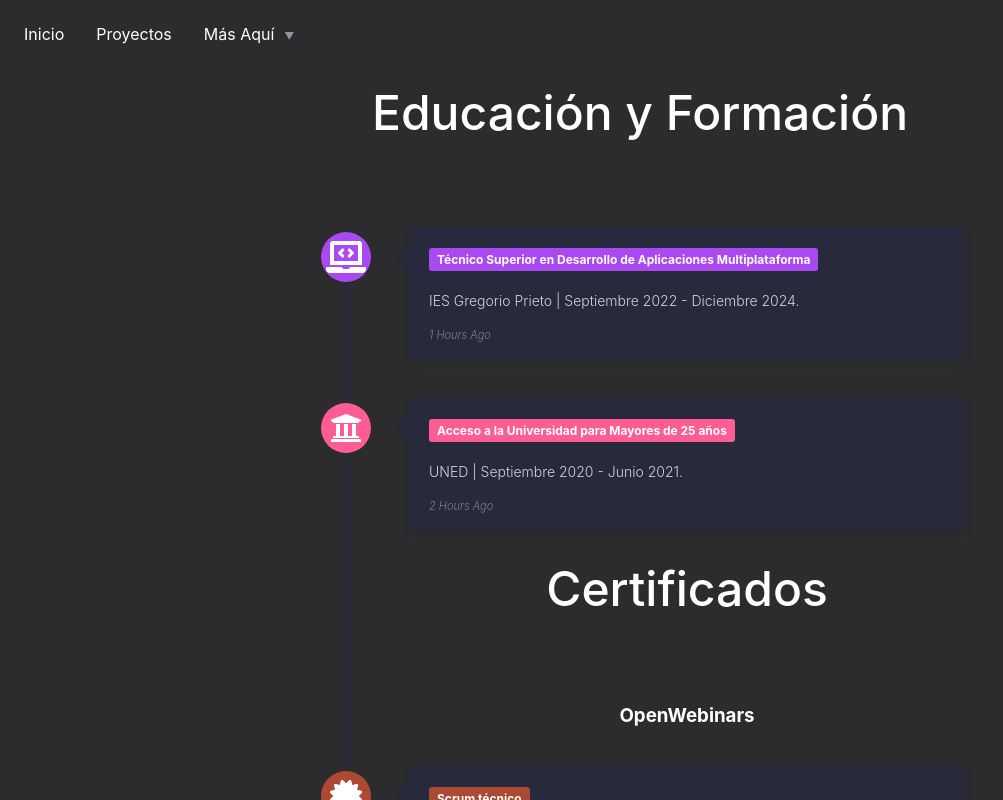
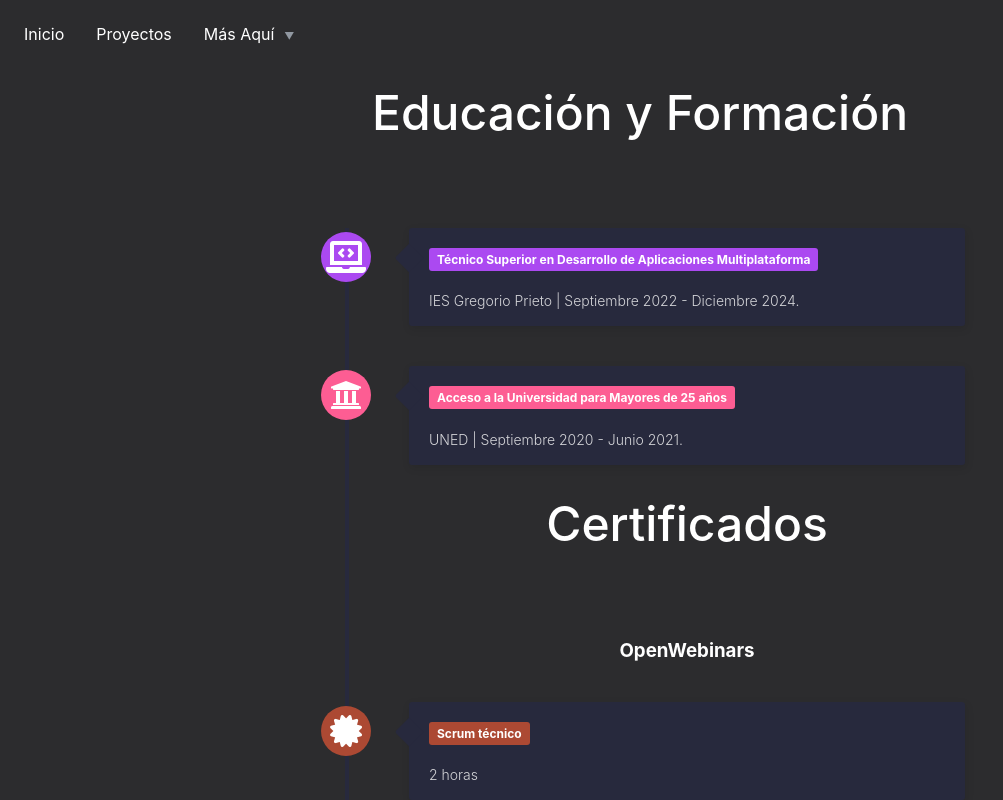
Before and after one commit to lardevpro/portfolio, an Angular app: page /training in a window 1280 px wide. Shown: the top 800 px of the page, without its empty margins (0-1003 px from the left). Built offline with nearby package versions, Linux system fonts and the light colour scheme; a web font is replaced by a local one.

Commit message:
details commit

```diff
--- a/src/app/projects/projects.component.ts
+++ b/src/app/projects/projects.component.ts
@@ -31,13 +31,13 @@ export class ProjectsComponent  {
     projectUrl: 'https://community.oppomobile.es/',
   },
   {
-    imgUrl: '/assets/images/mil_madrid.png',
+    imgUrl: '/assets/images/wordPress.png',
     tittle: 'Kit Consulting',
     description: 'Creando páginas web con WordPress para la empresa Accuro Technology SL.',
     projectUrl: 'https://www.accuro.es/kit-consulting/',
   },
   {
-    imgUrl: '/assets/images/wordPress.png',
+    imgUrl: '/assets/images/mil_madrid.png',
     tittle: 'Hackathon',
     description: 'Hackaton realizado por (PTIC) con el apoyo de MIL- Madrid Innovation Lab.',
     projectUrl: 'https://www.linkedin.com/feed/update/urn:li:activity:7264600872691617793/',
--- a/src/app/training/training.component.html
+++ b/src/app/training/training.component.html
@@ -8,7 +8,6 @@
             <div class="timeline-body">
                 <h4 class="timeline-title"><span class="badge">Técnico Superior en Desarrollo de Aplicaciones Multiplataforma</span></h4>
                 <p>IES Gregorio Prieto | Septiembre 2022 - Diciembre 2024.</p>
-                <p class="timeline-subtitle">1 Hours Ago</p>
             </div>
         </div>
         <div class="timeline-container pink">
@@ -18,7 +17,6 @@
             <div class="timeline-body">
                 <h4 class="timeline-title"><span class="badge">Acceso a la Universidad para Mayores de 25 años</span></h4>
                 <p>UNED | Septiembre 2020 - Junio 2021.</p>
-                <p class="timeline-subtitle">2 Hours Ago</p>
             </div>
         </div>
     <div>
```
